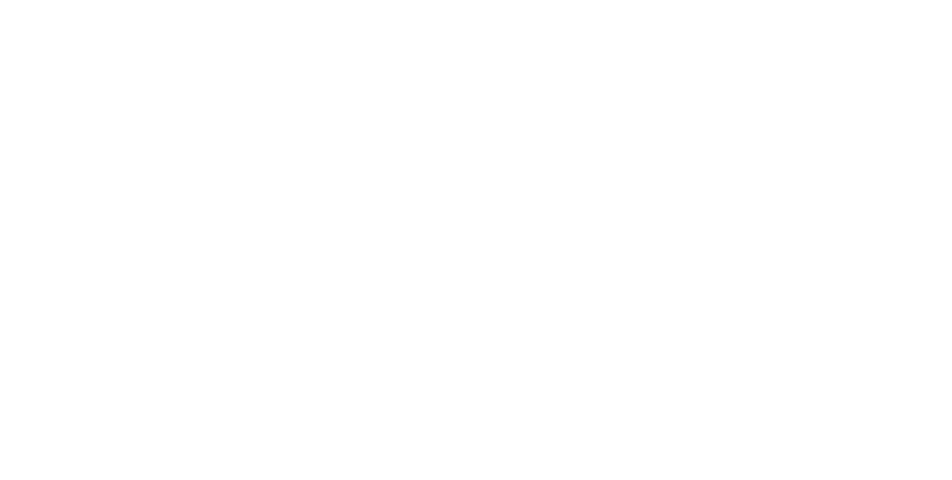
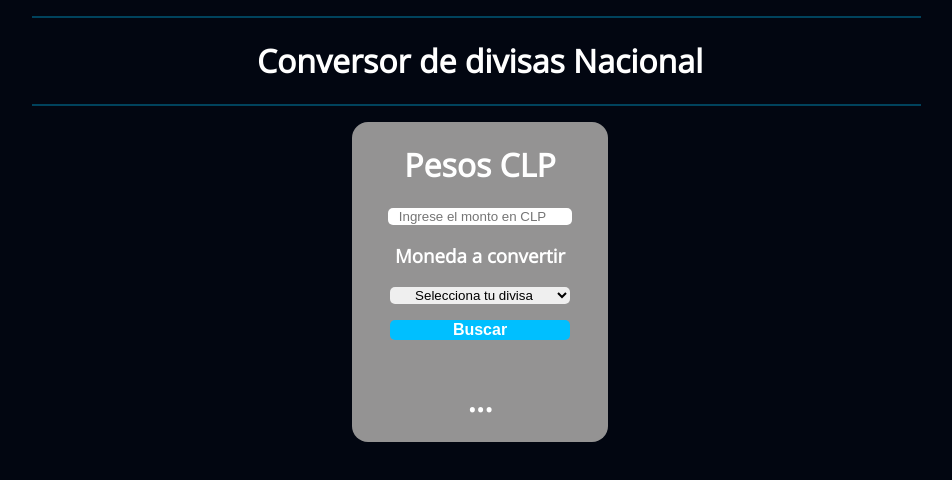
Before and after one commit to MatiasGonzalez-0506/API-S, a plain HTML site: page index.html in a window 1280 px wide. Shown: the whole page, without its empty margins (160-1112 px from the left). Drawn offline with nearby package versions, Linux system fonts and the light colour scheme.

Commit message:
add style and tags

```diff
--- a/assets/css/style.css
+++ b/assets/css/style.css
@@ -0,0 +1,60 @@
+@import url('https://fonts.googleapis.com/css2?family=Open+Sans&family=Roboto&display=swap');
+html, body{
+    margin: 0px;
+    padding: 0px;
+}
+body{
+    background-color: rgb(2, 6, 17);
+}
+.line{
+    padding: 1px;
+    background-color: rgb(0, 66, 92);
+    width: 99%;
+}
+.container{
+    height: 100vh;
+    width: 100vw;
+    display: flex;
+    justify-content: start;
+    align-items: center;
+    flex-direction: column;
+}
+.tittle{
+    margin-top: 1rem;
+    width: 70%;
+    text-align: center;
+}
+.tittle h1{
+    color: white;
+    font-family: 'Open Sans', sans-serif;
+}
+.content{
+    background-color: rgb(148, 147, 147);
+    width: 20%;
+    height: 40%;
+    margin-top: 1rem;
+    display: flex;
+    justify-content: center;
+    flex-direction: column;
+    align-items: center;
+    border-radius: 1rem;
+    font-family: 'Open Sans', sans-serif;
+}
+.content input,select,.btn{
+    width: 70%;
+    height: 15%;
+    border-radius: 5px;
+    text-align: center;
+    border: 0px;
+}
+.btn{
+    color: white;
+    font-size: medium;
+    font-weight: 600;
+    margin-top: 1rem;
+    margin-bottom: 1rem;
+    background-color: deepskyblue;
+}
+.content h1,h3{
+    color: white;
+}
--- a/index.html
+++ b/index.html
@@ -4,9 +4,31 @@
     <meta charset="UTF-8">
     <meta http-equiv="X-UA-Compatible" content="IE=edge">
     <meta name="viewport" content="width=device-width, initial-scale=1.0">
-    <title>Document</title>
+    <title>Conversor de divisas</title>
+    <link rel="icon" href="assets/img/save-money.png">
+    <link rel="stylesheet" href="assets/css/style.css">
 </head>
 <body>
-
+    <div class="container">
+        <div class="tittle">
+            <div class="line"></div>
+            <h1>Conversor de divisas Nacional</h1>
+            <div class="line"></div>
+        </div>
+        <div class="content">
+            <h1>Pesos CLP</h1>
+            <input placeholder="Ingrese el monto en CLP" type="number">
+            <h3>Moneda a convertir</h3>
+            <select name="" id="exchange">
+                <option selected value="example">Selecciona tu divisa</option>
+                <option value="">Dolar</option>
+                <option value="">Euro</option>
+            </select>
+            <button class="btn" id="search">Buscar</button>
+            <h1>...</h1>
+        </div>
+        <div class="graphic"></div>
+    </div>
+    <script src="assets/js/index.js"></script>
 </body>
 </html>
```
Also changed, not shown: assets/img/save-money.png (added).
